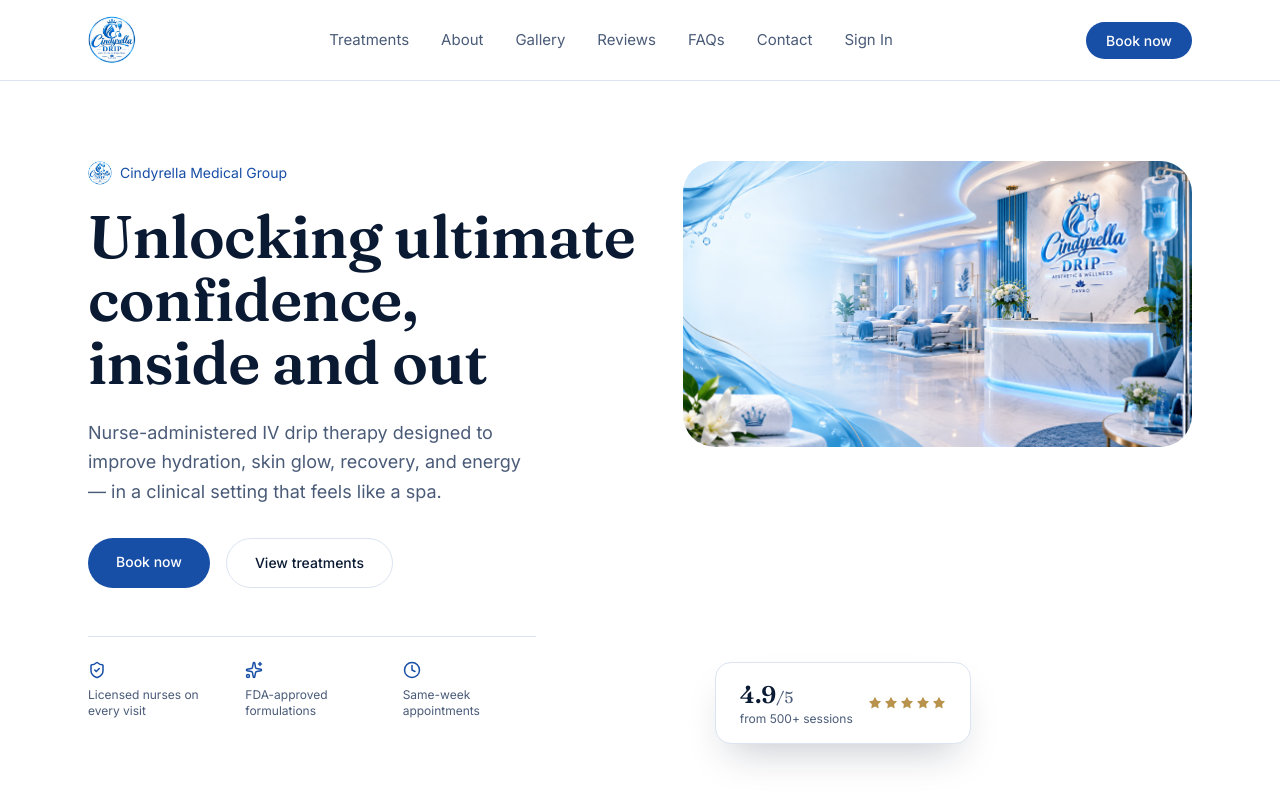
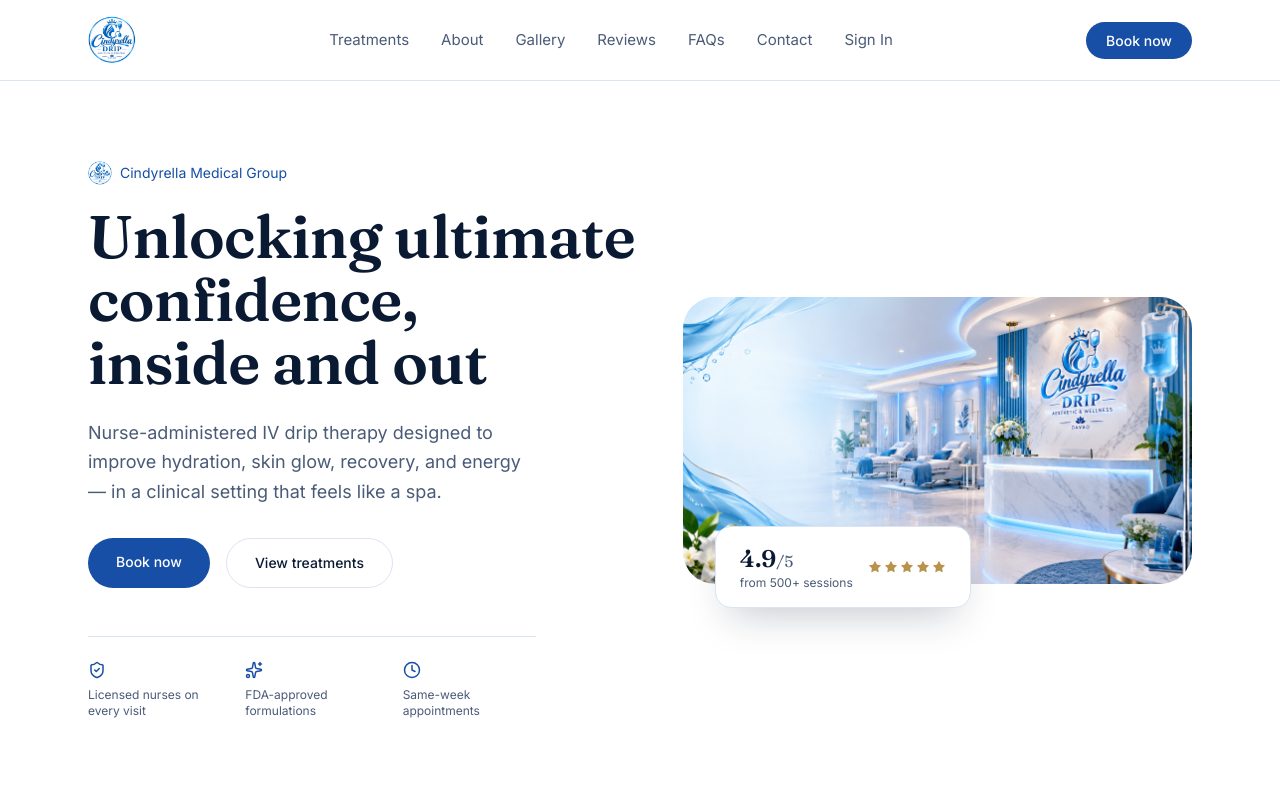
Before and after one commit to clh-james/cindyrella-clinic, a Next.js app: page / in a window 1280 px wide. Shown: the top 800 px of the page. Built offline with nearby package versions, Linux system fonts and the light colour scheme.

Commit message:
Fix hero rating box alignment

```diff
--- a/src/app/(site)/page.tsx
+++ b/src/app/(site)/page.tsx
@@ -81,7 +81,7 @@
           </dl>
         </div>
 
-        <div className="relative">
+        <div className="relative h-fit self-center">
           <div className="aspect-video w-full overflow-hidden rounded-[2rem] relative bg-pale">
             <Image
               src="/storefront.jpg"
```
Also changed, not shown: 1 other file (tests, documents, lock files or other folders).
